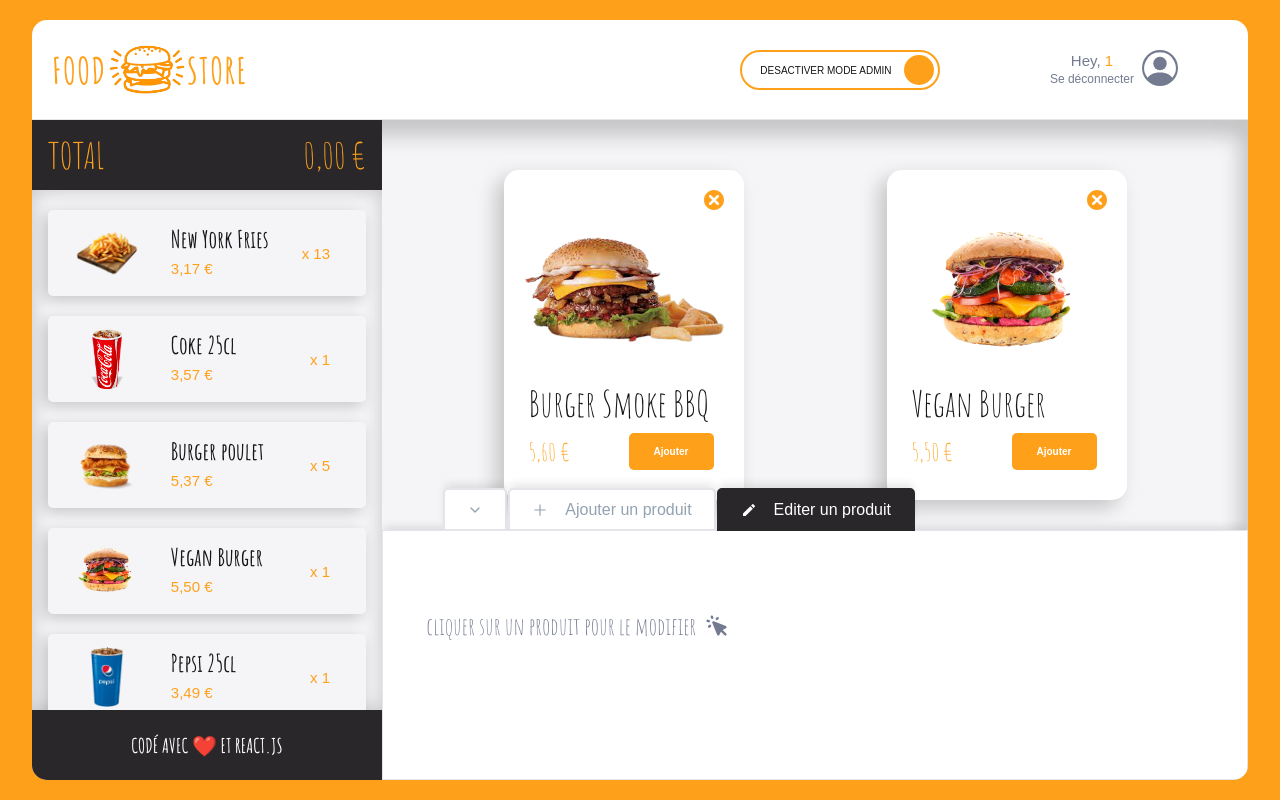
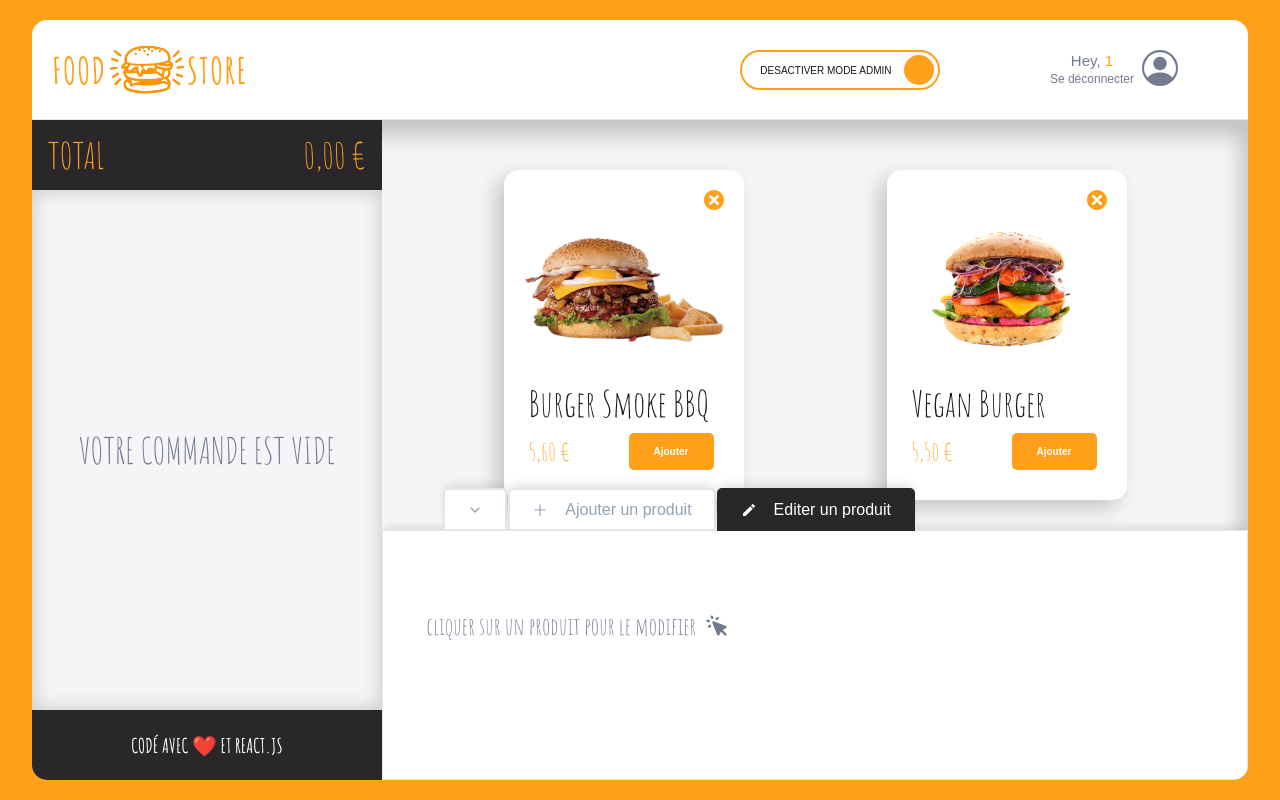
Before and after one commit to romainniamor/food_store, a React (Vite) app: page /order/1 in a window 1280 px wide. Built offline with nearby package versions, Linux system fonts and the light colour scheme; grey boxes are pictures that could not be loaded; the HTML template or start-up script is replaced by a standard one.

Commit message:
✨ F11: BASKET > AddProduct > Create addProductButton

```diff
--- a/src/components/pages/order/main/CardProduct.jsx
+++ b/src/components/pages/order/main/CardProduct.jsx
@@ -14,6 +14,7 @@ export default function CardProduct({
   onClick,
   ishoverable,
   isselected,
+  onAdd,
 }) {
   return (
     <StyleSheetManager
@@ -44,7 +45,7 @@ export default function CardProduct({
                   className="primary-button"
                   content={"ajouter"}
                   version={"primaryOutlined"}
-                  onClick={(e) => e.stopPropagation()}
+                  onClick={onAdd}
                 >
                   ajouter
                 </Button>
--- a/src/components/pages/order/main/basket/BasketProducts.jsx
+++ b/src/components/pages/order/main/basket/BasketProducts.jsx
@@ -11,7 +11,7 @@ export default function BasketProducts({ basket }) {
   return (
     <BasketProductsStyled>
       {basket.map((basketProduct) => (
-        <BasketCard {...basketProduct} />
+        <BasketCard {...basketProduct} key={basketProduct.id} />
       ))}
     </BasketProductsStyled>
   );
--- a/src/components/pages/order/main/menu/Menu.jsx
+++ b/src/components/pages/order/main/menu/Menu.jsx
@@ -5,6 +5,7 @@ import OrderContext from "../../../../../contexts/orderContext";
 import EmptyMenuAdmin from "./EmptyMenuAdmin";
 import EmptyMenuClient from "./EmptyMenuClient";
 import { EMPTY_PRODUCT } from "../../../../../enums/product";
+import { findInArray } from "../../../../../utils/arrays";
 
 const DEFAULT_IMG = "/coming-soon.png";
 
@@ -19,6 +20,7 @@ export default function Menu() {
     setIsCollapsed,
     setCurrentTabSelected,
     titleEditInputRef,
+    handleAddToBasket,
   } = useContext(OrderContext);
 
   //state
@@ -27,7 +29,7 @@ export default function Menu() {
 
   const handleClick = async (id) => {
     if (isModeAdmin) {
-      const productClickedOn = products.find((product) => product.id === id);
+      const productClickedOn = findInArray(products, id);
       await setIsCollapsed(false);
       await setCurrentTabSelected("edit");
       await setProductSelected(productClickedOn);
@@ -45,6 +47,13 @@ export default function Menu() {
     handleDeleteProduct(id);
     productSelected.id === id && setProductSelected(EMPTY_PRODUCT);
     titleEditInputRef.current.focus();
+  };
+
+  const handleAddButton = (e, idProductToAdd) => {
+    e.stopPropagation();
+    const productToAdd = findInArray(products, idProductToAdd);
+    console.log("productToAdd", productToAdd);
+    handleAddToBasket(productToAdd);
   };
 
   //render
@@ -69,6 +78,7 @@ export default function Menu() {
           onClick={() => handleClick(product.id)}
           ishoverable={isModeAdmin}
           isselected={checkIfProductIsClick(productSelected.id, product.id)}
+          onAdd={(e) => handleAddButton(e, product.id)}
         />
       ))}
     </MenuStyled>
--- a/src/components/pages/order/orderPage.jsx
+++ b/src/components/pages/order/orderPage.jsx
@@ -28,7 +28,7 @@ export default function OrderPage() {
     products,
   } = useProducts();
 
-  const { basket } = useBasket();
+  const { basket, handleAddToBasket } = useBasket();
 
   //contextValues
 
@@ -50,6 +50,7 @@ export default function OrderPage() {
     handleEditProduct,
     titleEditInputRef,
     basket,
+    handleAddToBasket,
   };
 
   //render
--- a/src/contexts/orderContext.js
+++ b/src/contexts/orderContext.js
@@ -33,4 +33,6 @@ export default createContext({
 
   basket: [],
   setBasket: () => {},
+
+  handleAddToBasket: () => {},
 });
--- a/src/hooks/useBasket.js
+++ b/src/hooks/useBasket.js
@@ -3,9 +3,16 @@ import { useState } from "react";
 import { fakeBasket } from "../fakeData/fakeBasket";
 
 export const useBasket = () => {
-  const [basket] = useState(fakeBasket.LARGE);
+  const [basket] = useState(fakeBasket.EMPTY);
+
+  const handleAddToBasket = (product) => {
+    //copy state
+    //update state
+    //maj setter
+  };
 
   return {
     basket,
+    handleAddToBasket,
   };
 };
--- a/src/utils/arrays.js
+++ b/src/utils/arrays.js
@@ -1,3 +1,7 @@
 export const deepClone = (array) => {
   return JSON.parse(JSON.stringify(array));
 };
+
+export const findInArray = (array, id) => {
+  return array.find((itemInArray) => itemInArray.id === id);
+};
```
